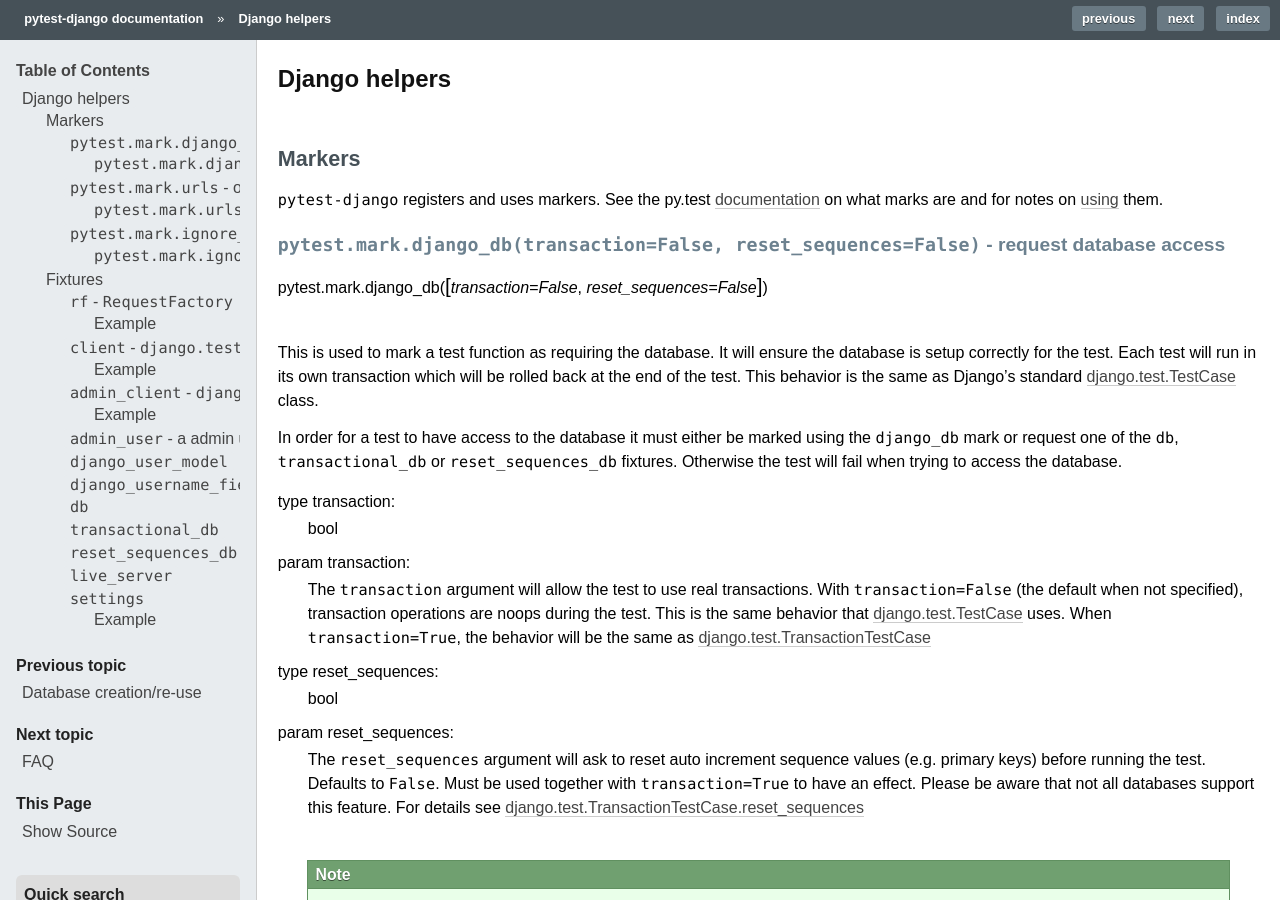
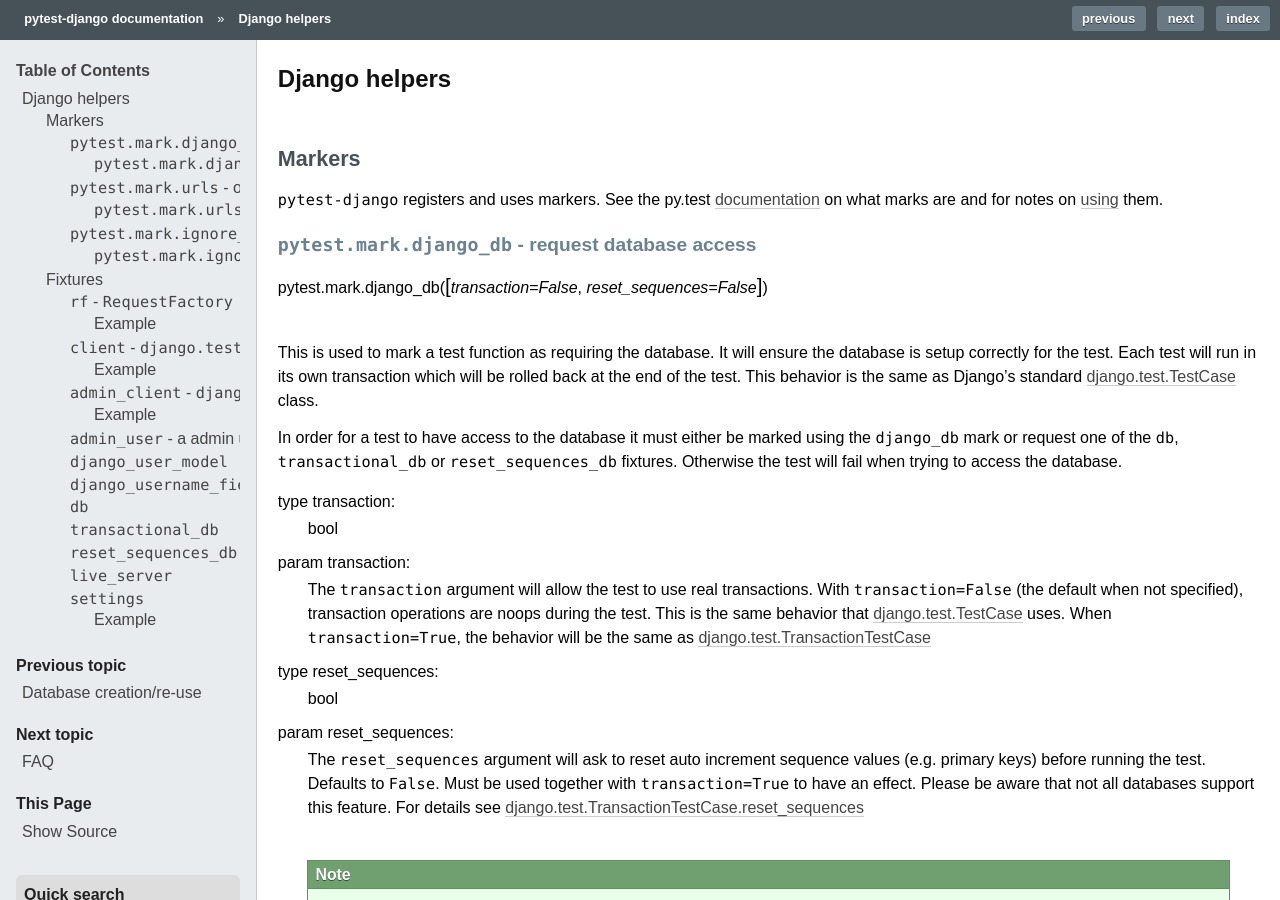
Before and after one commit to pytest-dev/pytest-django, a Sphinx documentation site: the page built from docs/helpers.rst, in a window 1280 px wide and 900 px high. Built offline with Sphinx 7.4.7, drawn with Linux system fonts in a browser that asks for light colours.

Commit message:
Remove kwargs from headline for a more readable list of contents.

```diff
--- a/docs/helpers.rst
+++ b/docs/helpers.rst
@@ -13,8 +13,8 @@
 .. _using: http://pytest.org/latest/example/markers.html#marking-whole-classes-or-modules
 
 
-``pytest.mark.django_db(transaction=False, reset_sequences=False)`` - request database access
-~~~~~~~~~~~~~~~~~~~~~~~~~~~~~~~~~~~~~~~~~~~~~~~~~~~~~~~~~~~~~~~~~~~~~~~
+``pytest.mark.django_db`` - request database access
+~~~~~~~~~~~~~~~~~~~~~~~~~~~~~~~~~~~~~~~~~~~~~~~~~~~
 
 .. py:function:: pytest.mark.django_db([transaction=False, reset_sequences=False])
 
```
